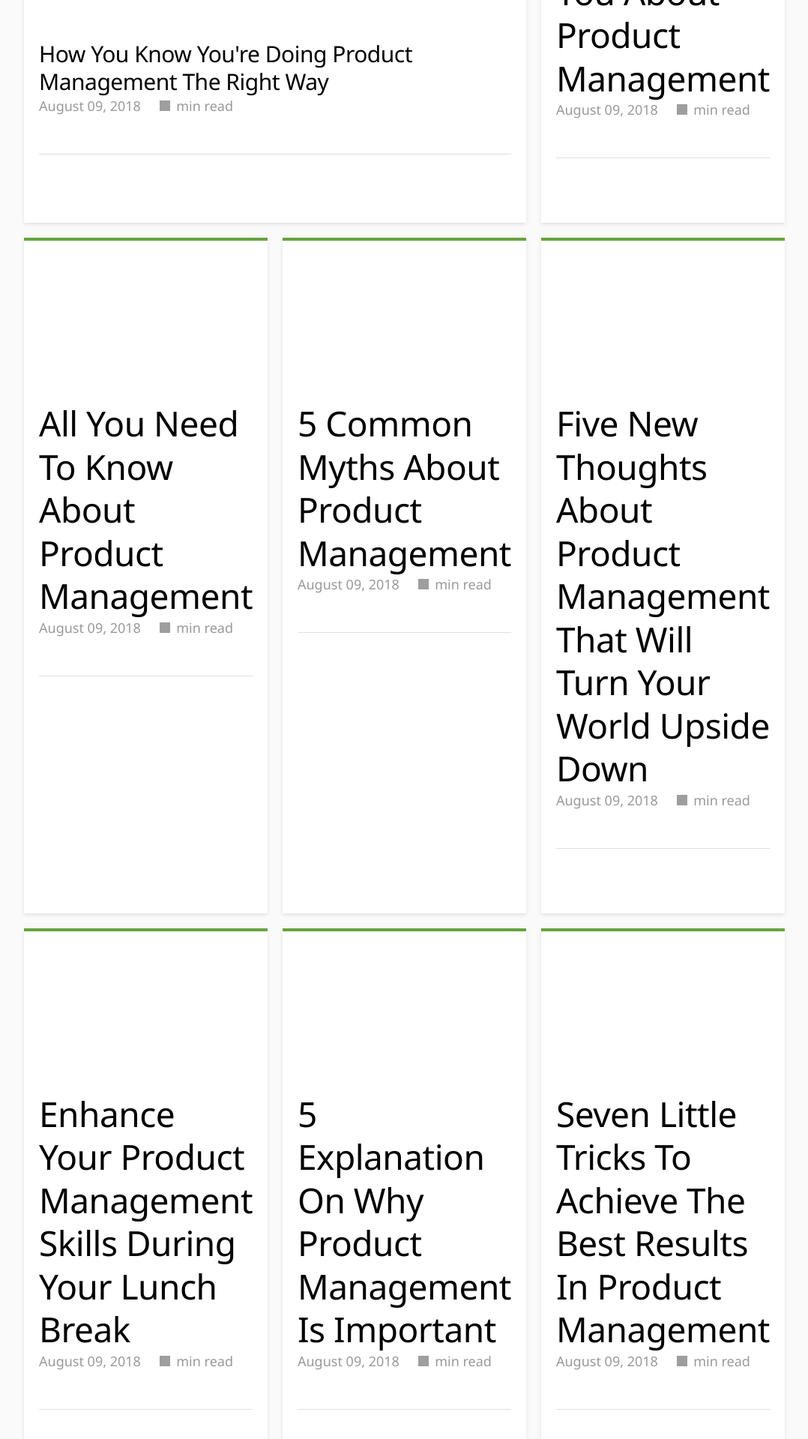
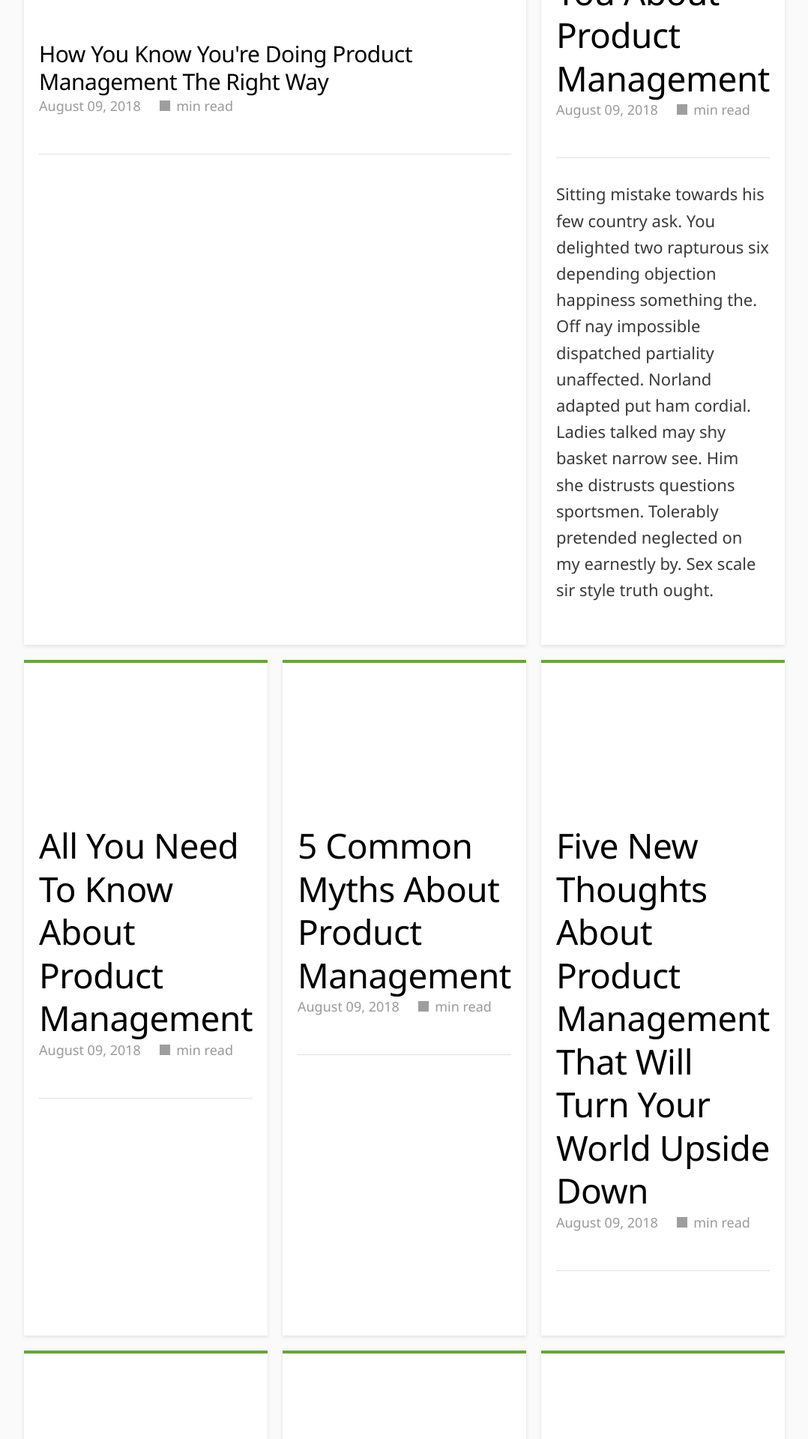
Before and after one commit to markthelefty/markthelefty.github.io, a Jekyll site: the page built from index.html, in a window 1280 px wide, cut to the strip 733-2653 px from the top of the page. Shown: the whole strip at 75% size, without its empty margins (148-1226 px from the left). Built offline with Jekyll 4.4.1, drawn with Linux system fonts in a browser that asks for light colours; some web fonts are replaced; the list of posts is cut into pages by our own code; grey boxes are pictures that could not be loaded.

Commit message:
Updated 15 Things Nobody Told You About Product Management

```diff
--- a/_posts/2018-08-09-15-things-nobody-told-you-about-product-management.markdown
+++ b/_posts/2018-08-09-15-things-nobody-told-you-about-product-management.markdown
@@ -1,6 +1,11 @@
 ---
 title: 15 Things Nobody Told You About Product Management
 date: 2018-08-09 18:15:00 -04:00
+description: 'Sitting mistake towards his few country ask. You delighted two rapturous
+  six depending objection happiness something the. Off nay impossible dispatched partiality
+  unaffected. Norland adapted put ham cordial. Ladies talked may shy basket narrow
+  see. Him she distrusts questions sportsmen. Tolerably pretended neglected on my
+  earnestly by. Sex scale sir style truth ought. '
 ---
 
 Lorem ipsum dolor sit amet, consectetur adipiscing elit. Nam faucibus leo vel lectus convallis porta. Mauris molestie mollis est. Fusce id efficitur nisl. Fusce ac tortor finibus, tincidunt ipsum vel, commodo odio. Etiam ut tincidunt velit. Duis maximus sapien malesuada nisi blandit, at egestas erat venenatis. Proin fringilla vestibulum elit, a blandit quam gravida vitae. Etiam vestibulum mi pellentesque, maximus leo nec, porta odio. Duis non dui id risus convallis posuere ut a nisi. In hac habitasse platea dictumst.
```
